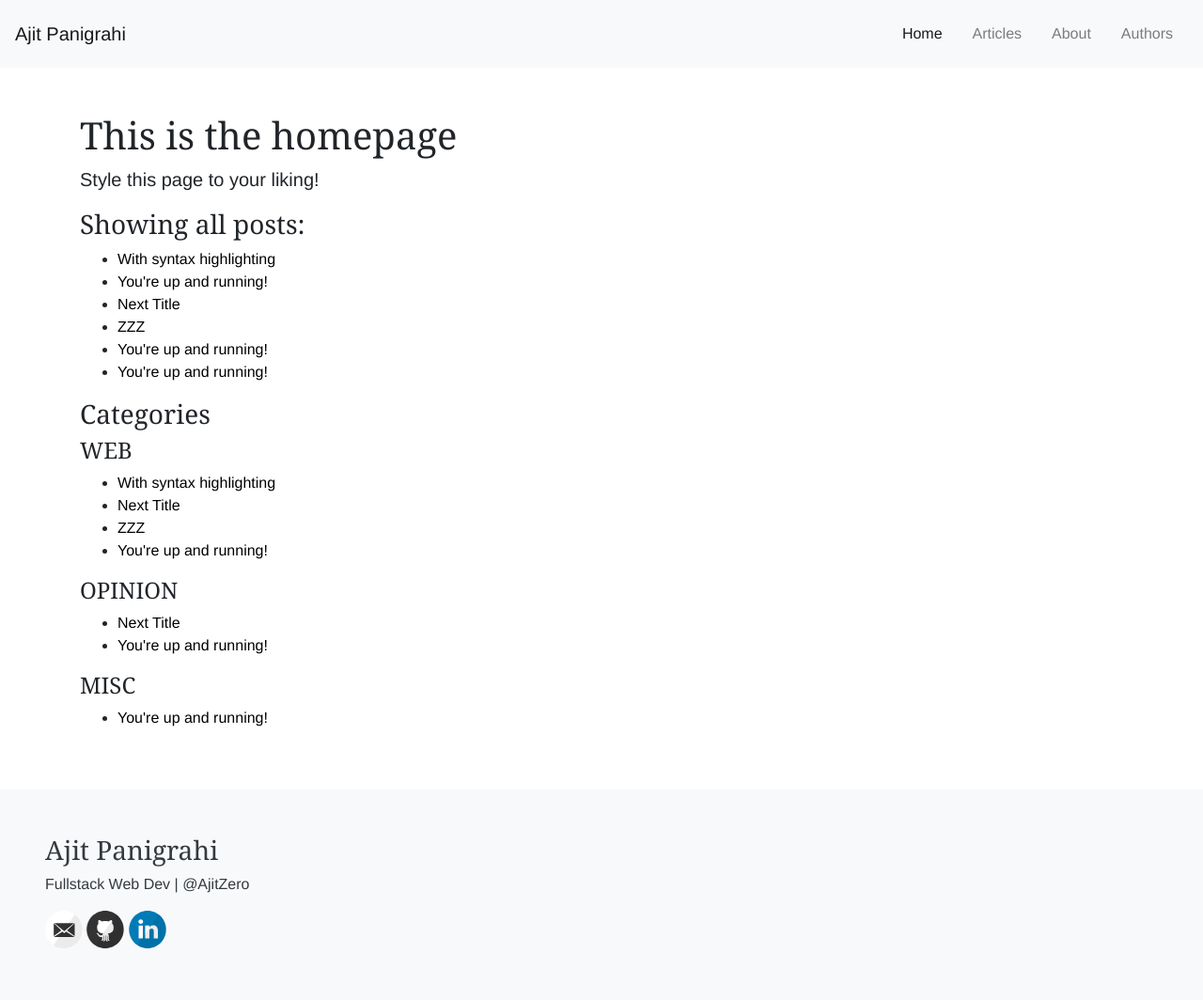
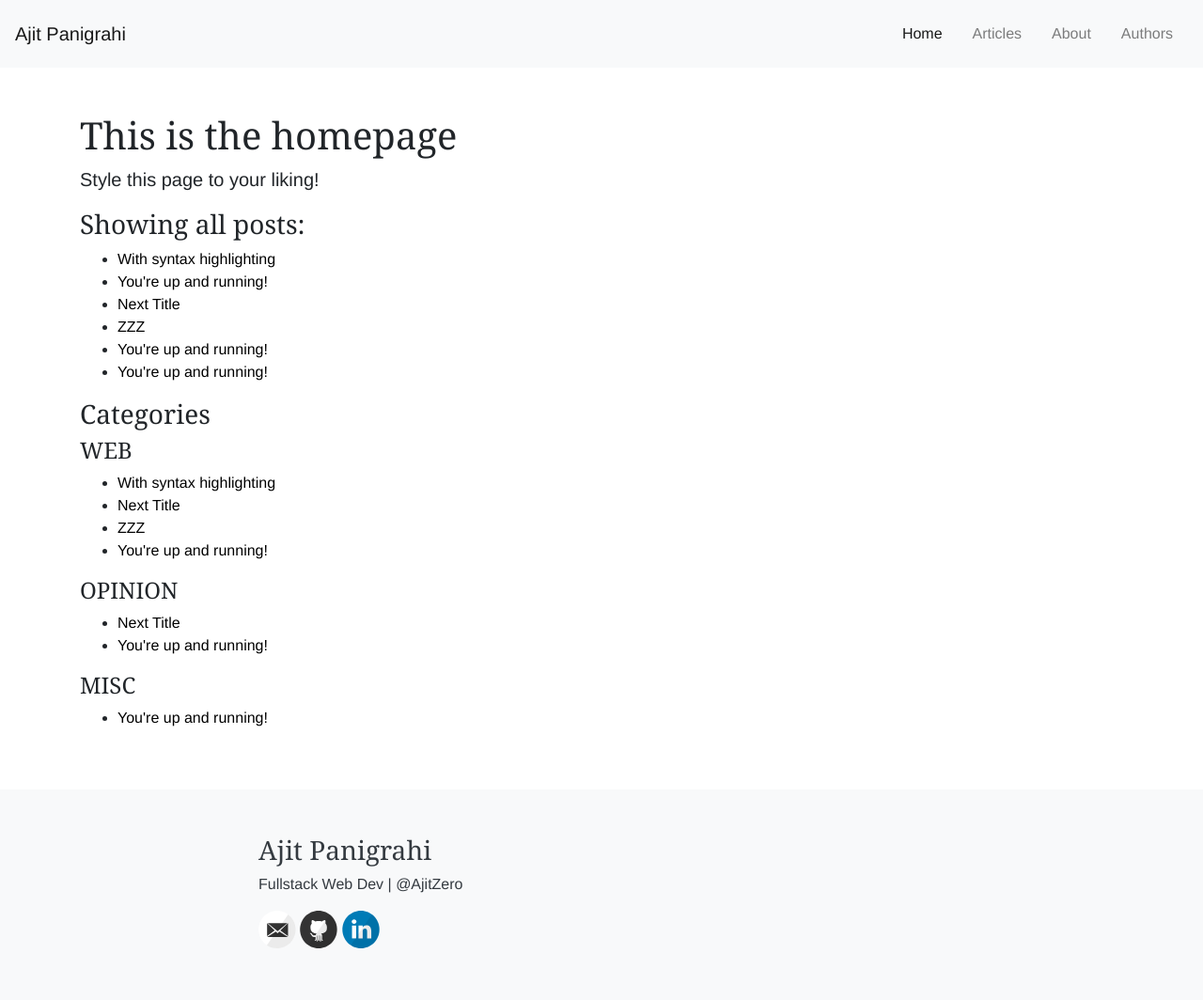
Before and after one commit to ajitzero/jekyll-now-bs4, a Jekyll site: the page built from index.html, in a window 1280 px wide. Shown: the whole page at 94% size. Built offline with Jekyll 4.4.1, drawn with Linux system fonts in a browser that asks for light colours.

Commit message:
:art: UI: footer alignment

```diff
--- a/_layouts/default.html
+++ b/_layouts/default.html
@@ -20,10 +20,14 @@
     {{ content }}
 
     <footer class="bg-light text-dark p-5">
-      <div class="container-fluid">
-        <h3 class="site-name">{{ site.name }}</h3>
-        <p class="site-description">{{ site.description }}</p>
-        {% include svg-icons.html %}
+      <div class="container">
+        <div class="row">
+          <div class="col-md-8 offset-md-2">
+            <h3 class="site-name">{{ site.name }}</h3>
+            <p class="site-description">{{ site.description }}</p>
+            {% include svg-icons.html %}
+          </div>
+        </div>
       </div>
     </footer>
   </div>
```
